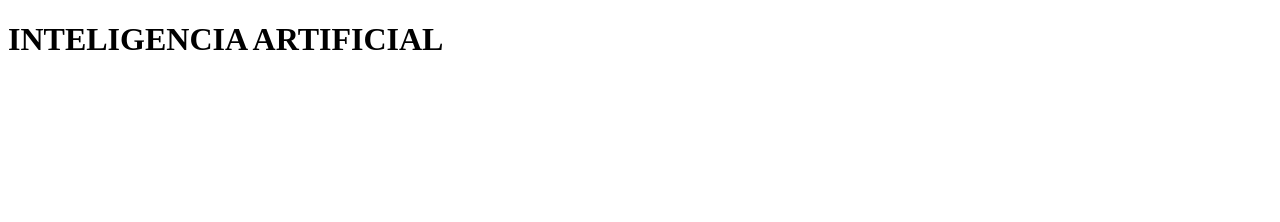
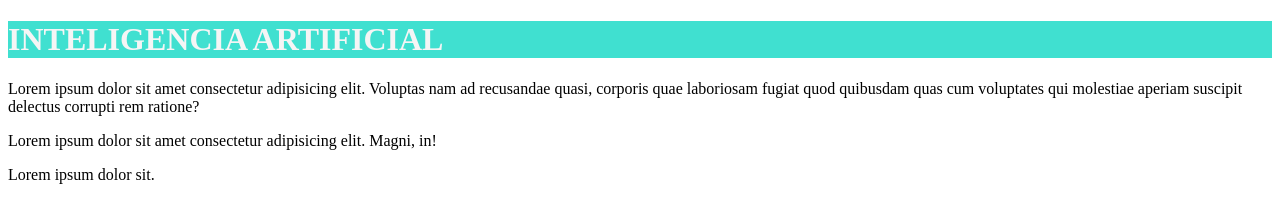
Before and after one commit to PeterFacpya/W5231ENERO, a plain HTML site: page Index.html in a window 1280 px wide. Drawn offline with Linux system fonts and the light colour scheme.

Commit message:
primer foto

```diff
--- a/Index.html
+++ b/Index.html
@@ -1,15 +1,23 @@
 <!DOCTYPE html>
 <html lang="en">
     <head>
-        <meta charset="UTF-8" />
-        <meta http-equiv="X-UA-Compatible" content="IE=edge" />
-        <meta name="viewport" content="width=device-width, initial-scale=1.0" />
-        <title>Avances del IA</title>
+        <meta charset="UTF-8">
+        <meta http-equiv="X-UA-Compatible" content="IE=edge">
+        <meta name="viewport" content="width=device-width, initial-scale=1.0">
+        <title>Los avances del IA</title>
     </head>
     <body>
-        <h1 id="titulo-importante">INTELIGENCIA ARTIFICIAL</h1>
-        <p></p>
-        <p></p>
-        <p></p>
+        <h1 tabindex="3" id="titulo-importante" style="background-color:  turquoise;color: whitesmoke;"
+        >INTELIGENCIA ARTIFICIAL</h1>
+        <p class="importante" lang="en">Lorem ipsum dolor sit amet consectetur adipisicing elit.
+        Voluptas nam ad recusandae quasi,
+        corporis quae laboriosam fugiat quod
+        quibusdam quas cum voluptates qui molestiae aperiam suscipit delectus
+        corrupti rem ratione?
+    </p>
+        <p lang= "es" tabindex="2">Lorem ipsum dolor sit amet consectetur
+            adipisicing elit. Magni, in!
+        </p>
+        <p class="importante" id="p-autor" tabindex="1" >Lorem ipsum dolor sit.</p>
     </body>
 </html>
```
